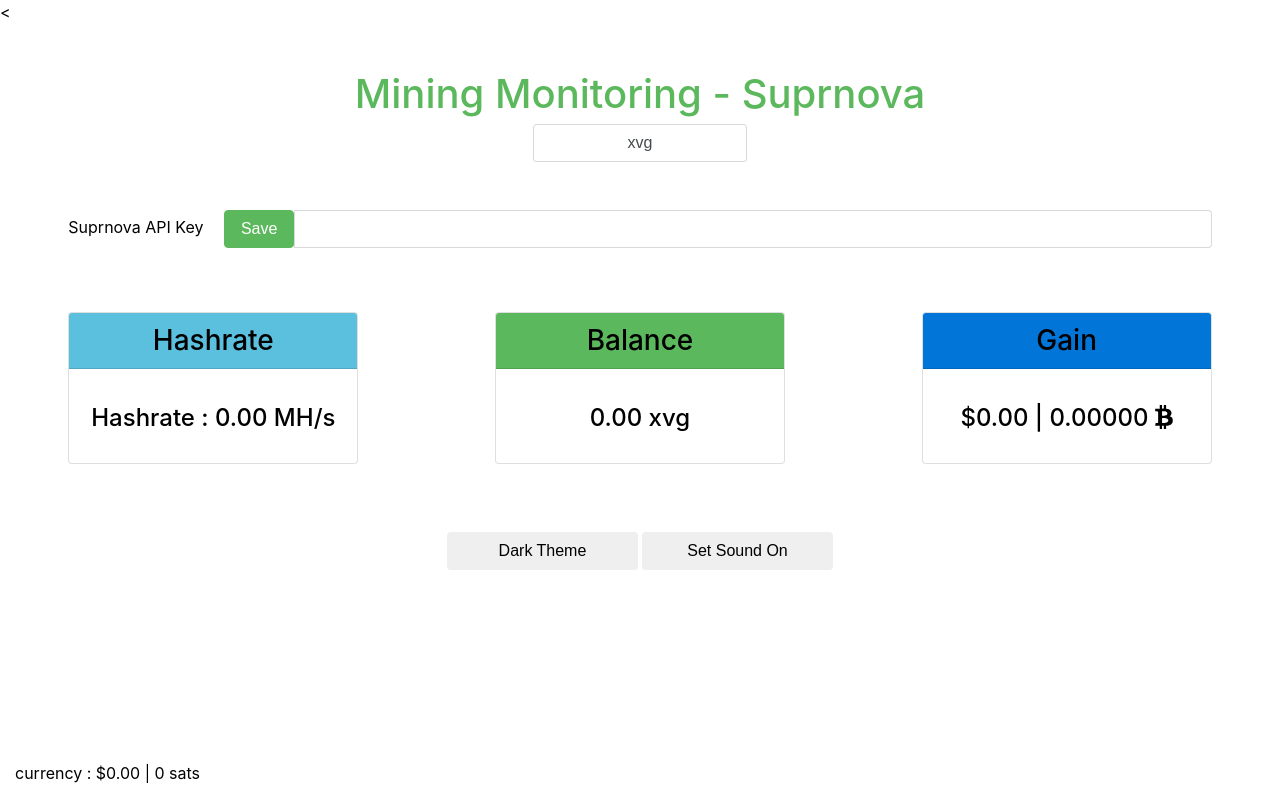
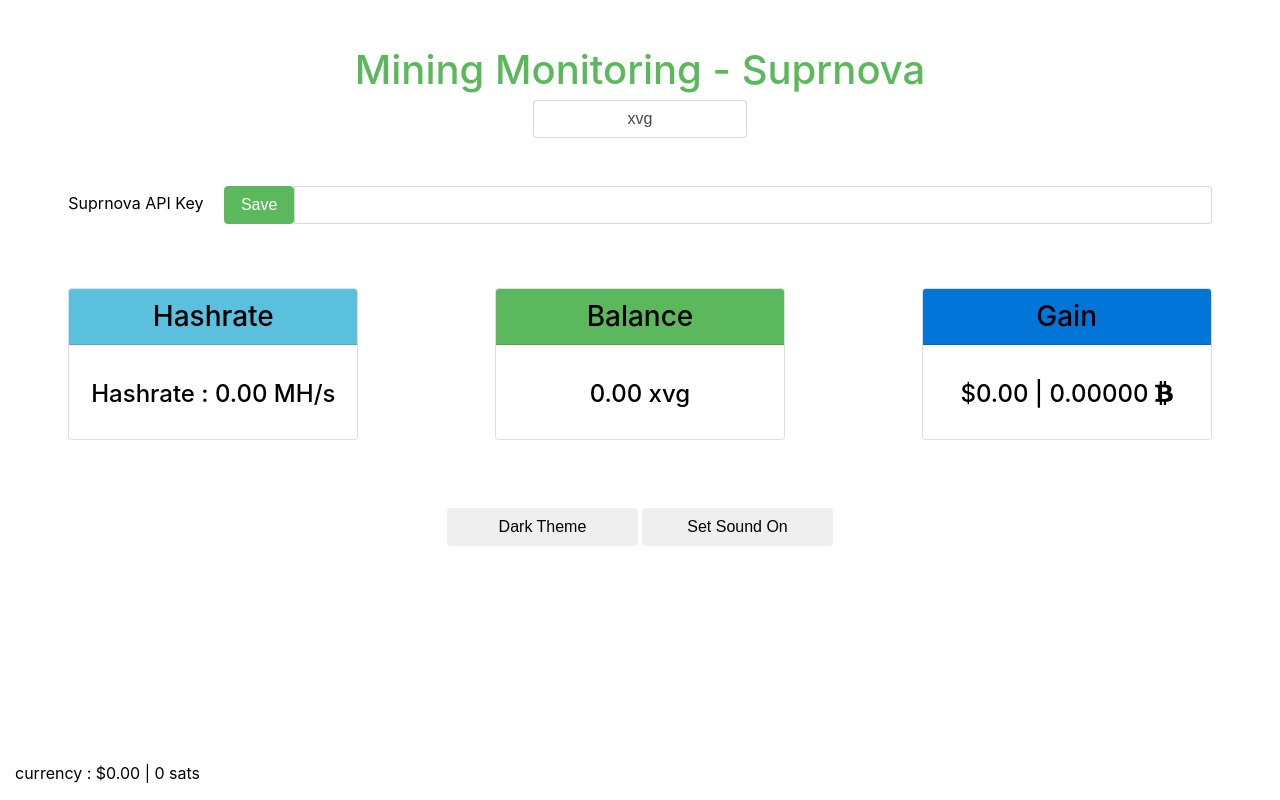
Before and after one commit to flowp98/pool-monitor, a plain HTML site: page index.html in a window 1280 px wide. Drawn offline with nearby package versions, Linux system fonts and the light colour scheme; no server answers.

Commit message:
little bug fixed

```diff
--- a/index.html
+++ b/index.html
@@ -4,7 +4,7 @@
     <meta charset="utf-8">
     <title>Mining Monitoring - Suprnova</title>
     <link rel="stylesheet" href="https://maxcdn.bootstrapcdn.com/bootstrap/4.0.0-beta.3/css/bootstrap.min.css">
-    <<script defer src="https://use.fontawesome.com/releases/v5.0.6/js/all.js"></script>
+    <script defer src="https://use.fontawesome.com/releases/v5.0.6/js/all.js"></script>
     <link rel="stylesheet" href="css/style.css">
 
     <script src="https://cdnjs.cloudflare.com/ajax/libs/jquery/3.2.1/jquery.js" charset="utf-8"></script>
```
